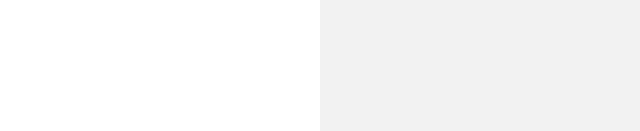
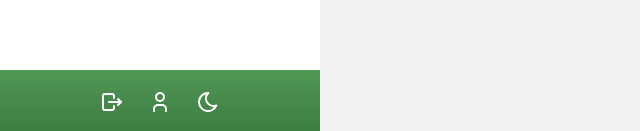
Before and after one commit to CodeVerseInc/codicon-mindFlow, a Next.js app: page / in a window 1280 px wide. Shown: the part 666-797 px from the top of the page, without its empty margins (0-640 px from the left). Built offline with nearby package versions, Linux system fonts and the light colour scheme.

Commit message:
feat: Add side bar desing

```diff
--- a/src/components/ui/sidebar/SideBar.tsx
+++ b/src/components/ui/sidebar/SideBar.tsx
@@ -5,8 +5,11 @@ import {
 	IconBooks,
 	IconFolder,
 	IconHome,
+	IconLogout,
 	IconMenu2,
+	IconMoon,
 	IconPlant2,
+	IconUser,
 	IconUsers,
 	icons
 } from '@tabler/icons-react'
@@ -77,7 +80,7 @@ export const SideBar = () => {
 				className={`fixed top-0 left-0 z-40 w-80 h-screen pt-20 transition-transform ${
 					isOpen ? 'translate-x-0' : '-translate-x-full'
 				} bg-white sm:translate-x-0 `}>
-				<div className='mt-12'>
+				<div className='mt-32 md:mt-12'>
 					<div className='flex flex-col gap-4 md:flex-row items-center justify-between px-5'>
 						{/* Image Profile */}
 						<div>
@@ -123,6 +126,19 @@ export const SideBar = () => {
 						</ul>
 					</div>
 				</div>
+				{/* Bar bottom */}
+				<div className='h-16 bg-gradient-to-b from-tom-thumb-500 to-tom-thumb-600 absolute bottom-0 w-full flex items-center justify-center gap-6'>
+					<Link href='/'>
+						<IconLogout stroke={2} className='text-white cursor-pointer' />
+					</Link>
+					<Link href='/'>
+						{' '}
+						<IconUser stroke={2} className='text-white cursor-pointer' />
+					</Link>
+					<Link href='/'>
+						<IconMoon stroke={2} className='text-white cursor-pointer' />
+					</Link>
+				</div>
 			</aside>
 			{isOpen && (
 				<div
```
